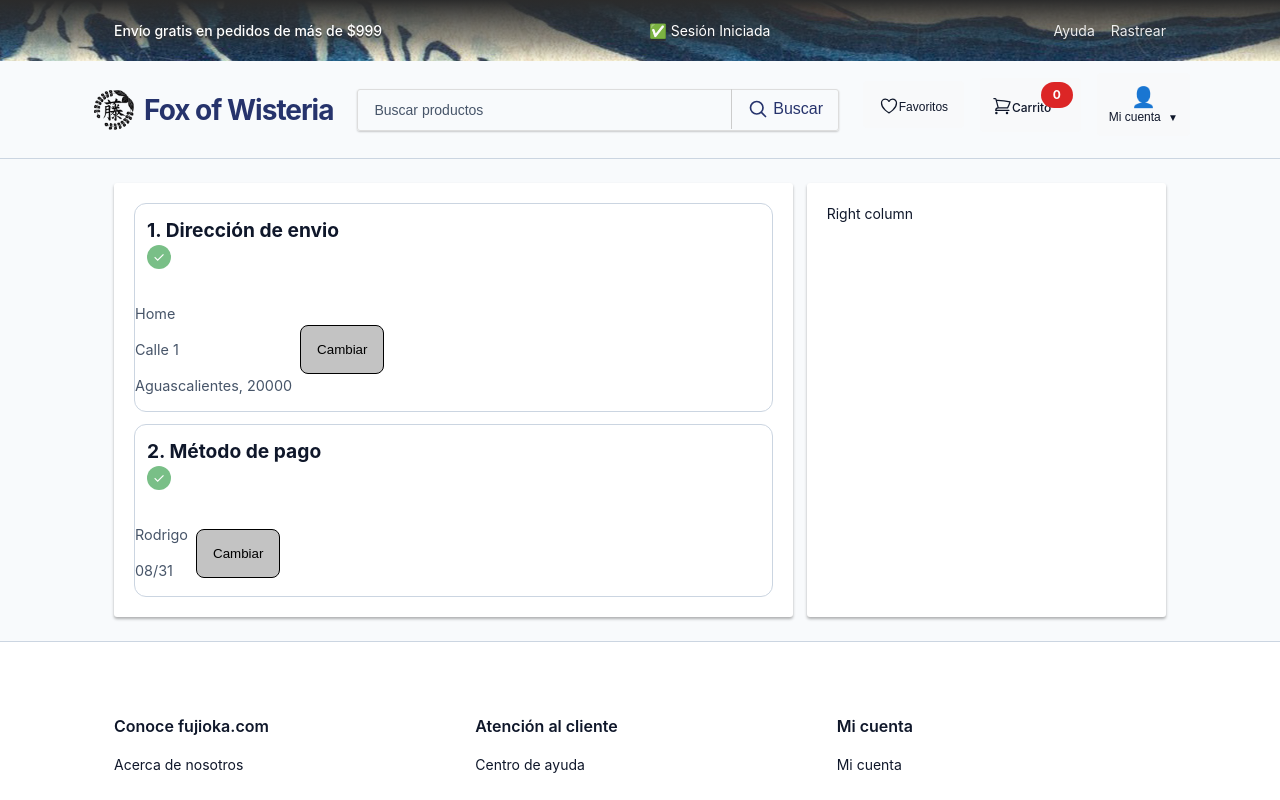
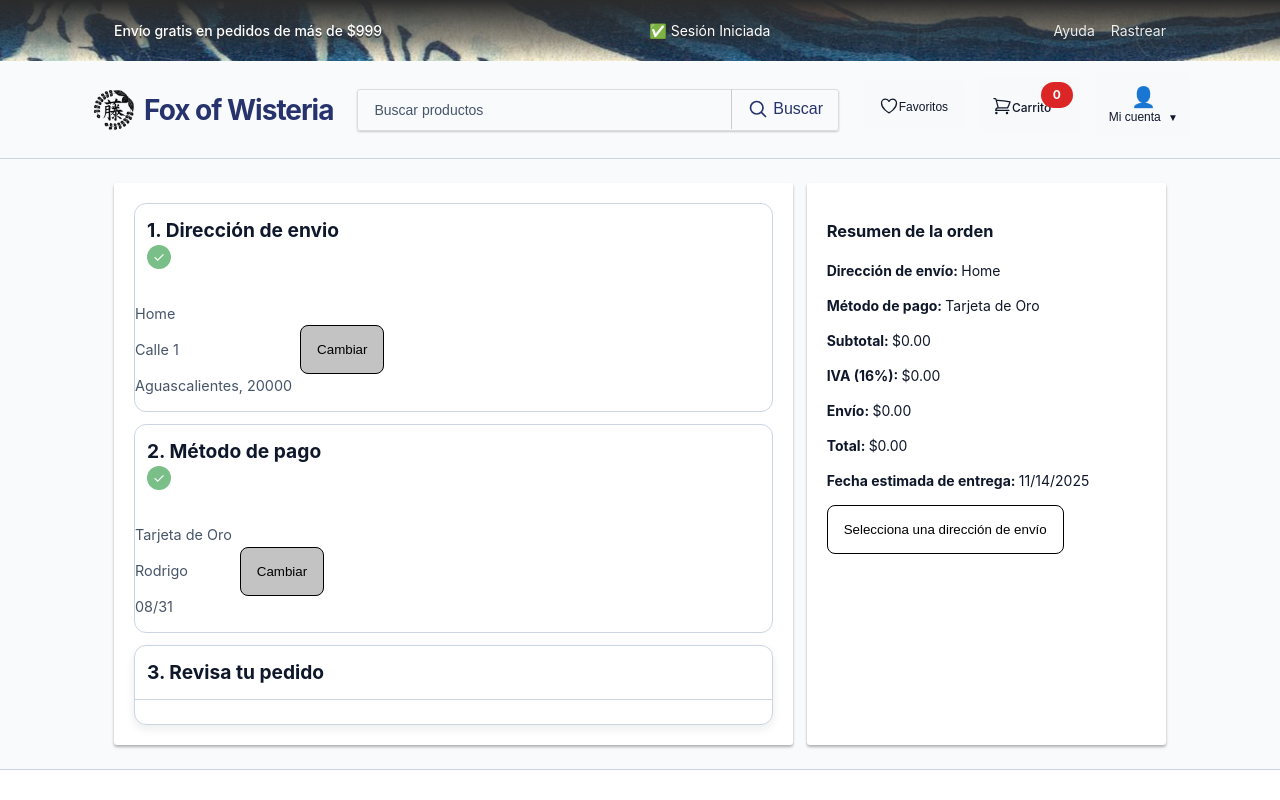
Before and after one commit to axelintu/ecommerce-app-js, a React (Create React App) app: page /checkout in a window 1280 px wide. Shown: the top 800 px of the page. Built offline with nearby package versions, Linux system fonts and the light colour scheme; sample sign-in values are in the browser's storage.

Commit message:
Added shipping address functionality.

```diff
--- a/src/data/paymentMethods.json
+++ b/src/data/paymentMethods.json
@@ -1,6 +1,7 @@
 [
     {
         "_id": "690eb4b4f62bb3fb3e9947f3",
+        "alias": "Tarjeta de Oro",
         "userId": "67fc9bda370302bf46079352",
         "type": "credit_card",
         "cardNumber": "4444444444444444",
@@ -12,6 +13,7 @@
     },
     {
         "_id": "691262743278bbc102261a4a",
+        "alias": "Tarjeta de MasterCard",
         "userId": "67fc9bda370302bf46079352",
         "type": "credit_card",
         "cardNumber": "4444444444445555",
--- a/src/data/shippingAddress.json
+++ b/src/data/shippingAddress.json
@@ -1,5 +1,6 @@
 [
   {
+    "_id": "12345",
     "name": "Home",
     "address1": "Calle 1",
     "address2": "Colonia 1",
@@ -10,6 +11,7 @@
     "default": true
   },
   {
+    "_id": "12346",
     "name": "Work",
     "address1": "Calle 2",
     "address2": "Colonia 2",
--- a/src/pages/Checkout/Checkout.jsx
+++ b/src/pages/Checkout/Checkout.jsx
@@ -10,8 +10,11 @@ import PaymentList from '../../components/Checkout/Payment/PaymentList';
 import SummarySection from '../../components/Checkout/shared/SummarySection';
 import Loading from '../../components/common/Loading/Loading';
 import './Checkout.css';
+import Button from '../../components/common/Button';
+import { CartProvider, useCart } from '../../context/CartContext';
 
 function Checkout() {
+  const cartItems = useCart();
   const [addresses, setAddresses] = useState([]);
   const [selectedAddress, setSelectedAddress] = useState(null);
   const [payments, setPayments] = useState([]);
@@ -78,17 +81,61 @@ function Checkout() {
     setAddressBeingEdited(null);
     setIsAddressExpanded((prev)=> !prev)
   }
+  const handleAddressSelect = (address) => {
+    setSelectedAddress(address);
+    setShowAddressForm(false);
+    setAddressBeingEdited(null);
+    setIsAddressExpanded(false);
+  }
+  const handleAddressNew = () => {
+    setShowAddressForm(true);
+    setAddressBeingEdited(null);
+    setIsAddressExpanded(true);
+  }
+  const handleAddressSubmit = (formData) => {
+    let item = null;
+    let updatedItems = [];
+    if (addressBeingEdited) {
+      item = {formData}
+      updatedItems = addresses.map((address)=>{
+        if(address._id === item._id) {
+          address = item;
+        }
+      })
+    }
+    else {
+      item = { "_id" : new Date(), ... formData }
+      updatedItems =[...addresses, item]
+    }
+    setAddresses(updatedItems);
+  };
+  const handleAddressEdit = (address) => {
+    setShowAddressForm(true);
+    setAddressBeingEdited(address);
+    setIsAddressExpanded(true);
+  };
+  const handleAddredDelete = (address) => {
+    let updatedAddresses = addresses.filter((add)=> add._id !== address._id);
+    if(selectedAddress._id===addresses._id && updatedAddresses.length > 0) {
+      selectedAddress(updatedAddresses[0])
+    } else {
+      setSelectedAddress(null);
+    }
+    setAddresses(updatedAddresses);
+  }
+  const handleCancelForm = () => {
 
-  const handleAddressSubmit = (formData) => {console.log(formData) };
+  }
   const handlePaymentSubmit = (formData) => {console.log(formData) };
-  const handleAddressEdit = (address) => {
-    setAddressBeingEdited(address);
-    console.log(address)
-  };
+
   const handlePaymentEdit = (payment) => {
     setPaymentMethodBeingEdited(payment);
     console.log(payment)
   };
+
+  const handleCreateOrder = () => {
+
+  }
 
   return (
     loading
@@ -115,17 +162,17 @@ function Checkout() {
                 (<AddressList
                   addresses={addresses}
                   selectedAddress={selectedAddress}
-                  onSelect={(address) => {
-                    setSelectedAddress(address);
-                  }}
-                  onEdit={handleAddressEdit}
-                  onAdd={() => console.log("Add address")} >
+                  onSelect={(address)=> {handleAddressSelect(address)}}
+                  onEdit={(address)=> { handleAddressEdit(address);}}
+                  onDelete={(address) => {handleAddredDelete(address)}}
+                  onAdd={handleAddressNew} >
                 </AddressList> )
                 : (
                   <AddressForm
                     onSubmit={handleAddressSubmit}
-                    initialValues={null}
-                    isEdit={false} >
+                    onCancel={handleCancelForm}
+                    initialValues={addressBeingEdited || {}}
+                    isEdit={!!addressBeingEdited}>
                   </AddressForm>
                   )
                 }
@@ -166,9 +213,50 @@ function Checkout() {
                   isEdit={false} >
                 </PaymentForm>
             </SummarySection>
+
+
+
+            <SummarySection
+              title="3. Revisa tu pedido"
+              selected={true}
+              isExpanded={true}
+            >
+              <CartView></CartView>
+            </SummarySection>
           </div>
           <div className="checkout-right">
-            Right column
+            <div className="checkout-summary">
+              <h3>Resumen de la orden</h3>
+              <div className="summary-details">
+                <p>
+                  <strong>Dirección de envío: </strong>{selectedAddress?.name}
+                </p>
+                <p>
+                  <strong>Método de pago: </strong>{selectedPayment?.alias}
+                </p>
+                <div className="order-costs">
+                  <p><strong>Subtotal: </strong>$0.00</p>
+                  <p><strong>IVA (16%): </strong>$0.00</p>
+                  <p><strong>Envío: </strong>$0.00</p>
+                  <p><strong>Total: </strong>$0.00</p>
+                  <p><strong>Fecha estimada de entrega: </strong>{new Date(Date.now() + 2 * 24 * 60 * 60 * 1000).toLocaleDateString()}</p>
+                </div>
+                <Button className="play-button"
+                disabled={!selectedAddress||selectedPayment||cartItems|| cartItems === 0}
+                onClick={handleCreateOrder}
+                >
+                  {
+                  !cartItems || cartItems.length === 0
+                  ? 'No hay productos en el carrito'
+                  : selectedAddress
+                    ? 'Selecciona una dirección de envío'
+                    : !selectedPayment
+                      ? 'Selecciona un método de pago'
+                      : 'Confirmar y realizar pago'
+                }
+                </Button>
+              </div>
+            </div>
           </div>
         </div>
       )
```
